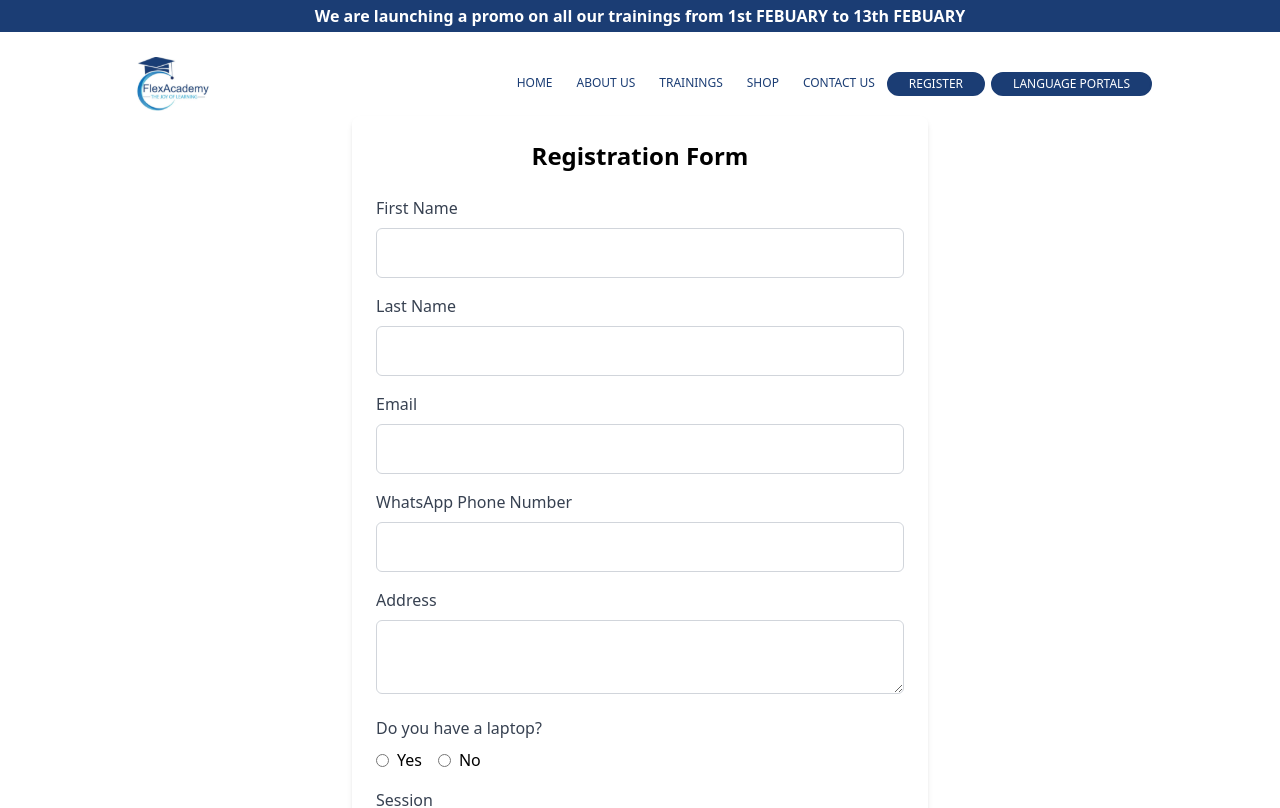
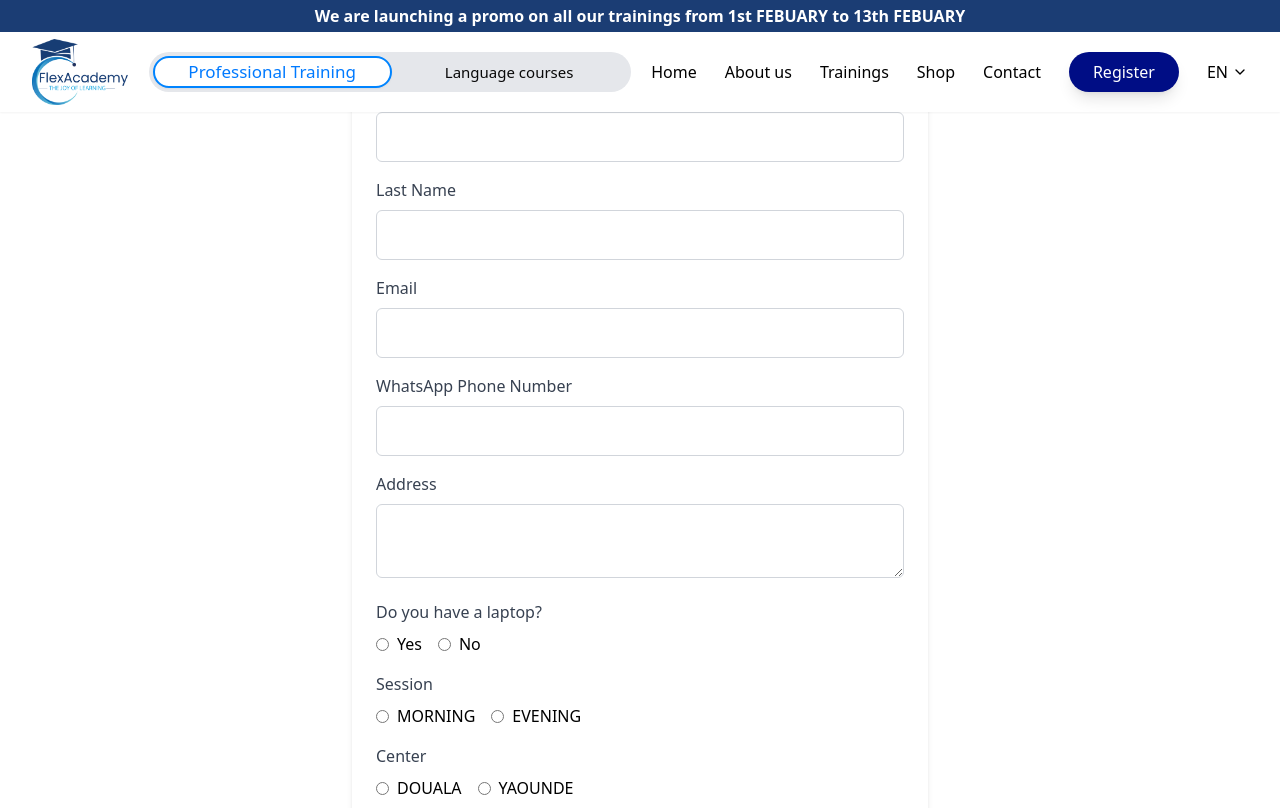
Before and after one commit to Hilary29/_flex, a Next.js app: page /Register in a window 1280 px wide. Shown: the top 808 px of the page. Built offline with nearby package versions, Linux system fonts and the light colour scheme.

Commit message:
register load

```diff
--- a/src/app/Register/page.tsx
+++ b/src/app/Register/page.tsx
@@ -1,14 +1,14 @@
 import TopNavbar from "../home/components/TopNavbar";
-import Navbar from "../home/components/Navbar"
 import Register_page from "./Register_page"
 import Footer from "../home/components/Footer";
+import Header from "../home/components/Header";
 
 
 export default function Home() {
     return (
       <div>
         <TopNavbar/>
-        <Navbar/>
+        <Header/>
         <Register_page/>
         <Footer/>
       </div>
--- a/src/app/home/components/Header.tsx
+++ b/src/app/home/components/Header.tsx
@@ -113,7 +113,7 @@ const Header = () => {
               </Link>
             </nav>
 
-            <Link href="/register" className="px-6 py-2 bg-[#000D85] text-white rounded-full shadow-lg font-medium text-base">
+            <Link href="/Register" className="px-6 py-2 bg-[#000D85] text-white rounded-full shadow-lg font-medium text-base">
               Register
             </Link>
 
@@ -190,9 +190,9 @@ const Header = () => {
             </Link>
 
             <div className="flex flex-col gap-4 pt-2">
-              <button className="px-6 py-3 bg-[#000D85] text-white rounded-full shadow-lg font-medium text-sm w-full md:w-auto">
-                Login
-              </button>
+              <Link href='/Register' className="px-6 py-3 bg-[#000D85] text-white rounded-full shadow-lg font-medium text-sm w-full md:w-auto">
+                Register
+              </Link>
 
               <div className="flex items-center gap-1 cursor-pointer">
                 <span className="font-medium text-base">EN</span>
--- a/src/app/home/components/Header2.tsx
+++ b/src/app/home/components/Header2.tsx
@@ -114,7 +114,7 @@ const Header2 = () => {
             </nav>
 
             <Link
-              href="/register"
+              href="/Register"
               className="px-6 py-2 bg-[#000D85] text-white rounded-full shadow-lg font-medium text-base"
             >
               Register
@@ -193,9 +193,9 @@ const Header2 = () => {
             </Link>
 
             <div className="flex flex-col gap-4 pt-2 items-center">
-              <button className="px-6 py-3 bg-[#000D85] text-white rounded-full shadow-lg font-medium text-sm w-full md:w-auto">
+              <Link href='/Register' className="px-6 py-3 bg-[#000D85] text-white rounded-full shadow-lg font-medium text-sm w-full md:w-auto">
                 Register
-              </button>
+              </Link>
 
               <div className="flex items-center gap-1 p-2 rounded-md cursor-pointer hover:bg-gray-100">
                 <span className="font-medium text-base">EN</span>
```
